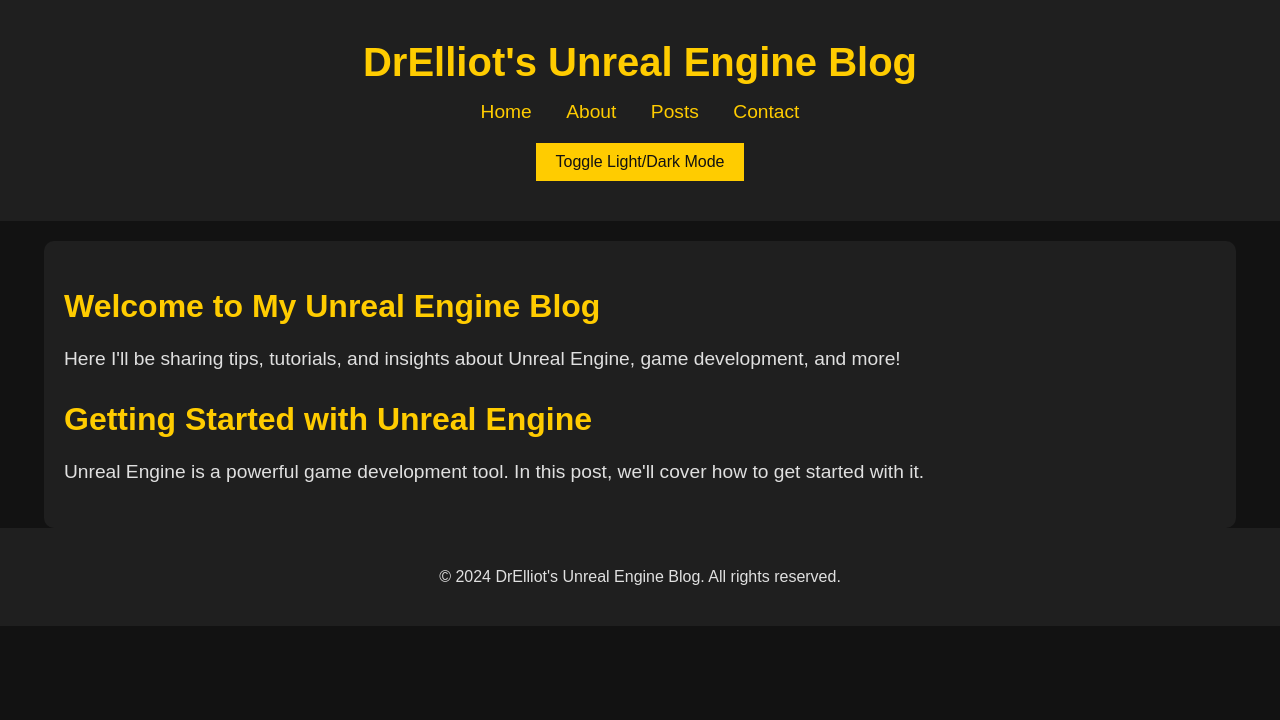
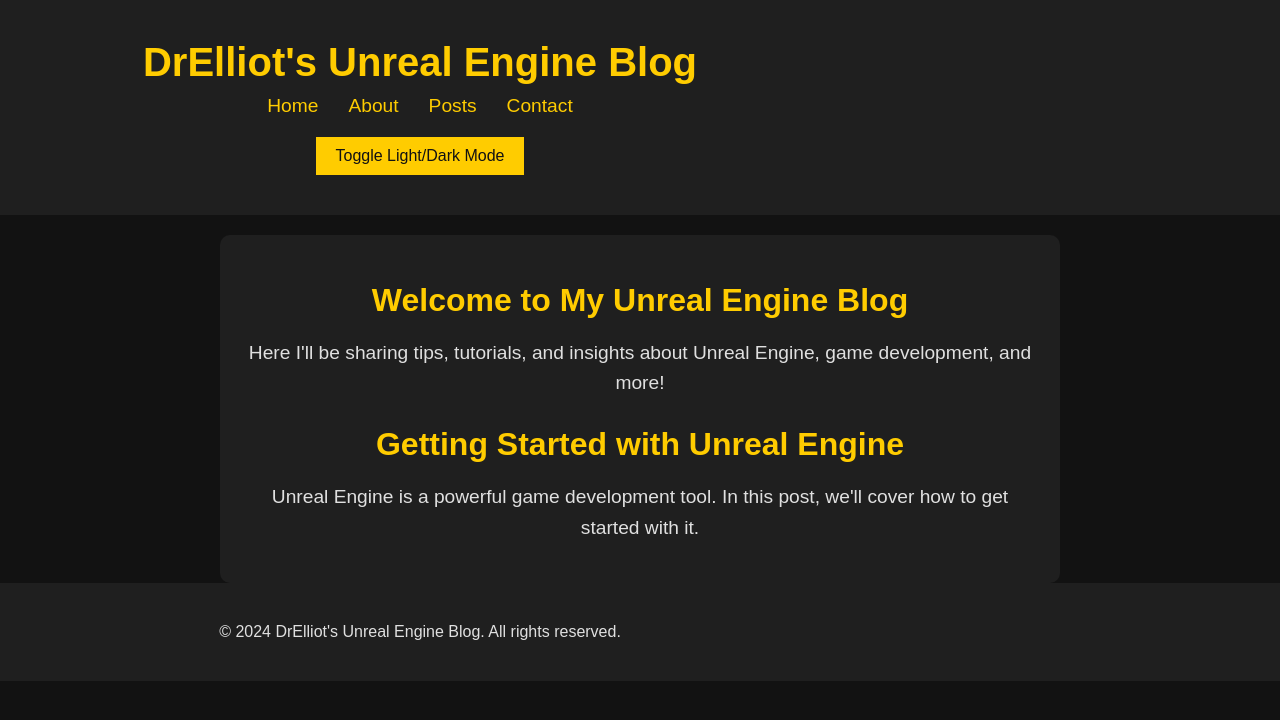
Before and after one commit to MrDrElliot/mrdrelliot.github.io, a plain HTML site: page index.html in a window 1280 px wide. Drawn offline with Linux system fonts and the light colour scheme.

Commit message:
Update styles.css

```diff
--- a/styles.css
+++ b/styles.css
@@ -5,18 +5,23 @@
     color: #e0e0e0;
     margin: 0;
     padding: 0;
+    display: flex;
+    flex-direction: column;
+    align-items: center;
+    min-height: 100vh;
 }
 
 .container {
-    width: 90%;
-    max-width: 1200px;
-    margin: 0 auto;
+    width: 100%;
+    max-width: 800px;
     padding: 20px;
+    text-align: center;
 }
 
 /* Header Styles */
 header {
     background-color: #1f1f1f;
+    width: 100%;
     padding: 20px 0;
     margin-bottom: 20px;
 }
@@ -24,18 +29,18 @@
 header h1 {
     font-size: 2.5rem;
     color: #ffcc00;
-    margin: 0;
-    text-align: center;
+    margin: 0 0 10px;
 }
 
 header nav ul {
     list-style: none;
     padding: 0;
-    text-align: center;
+    display: flex;
+    justify-content: center;
+    margin: 10px 0 0;
 }
 
 header nav ul li {
-    display: inline;
     margin: 0 15px;
 }
 
@@ -46,8 +51,7 @@
 }
 
 header #theme-toggle {
-    display: block;
-    margin: 20px auto 0;
+    margin-top: 20px;
     padding: 10px 20px;
     background-color: #ffcc00;
     color: #121212;
@@ -83,6 +87,7 @@
     background-color: #1f1f1f;
     padding: 20px 0;
     text-align: center;
+    width: 100%;
 }
 
 footer p {
```
